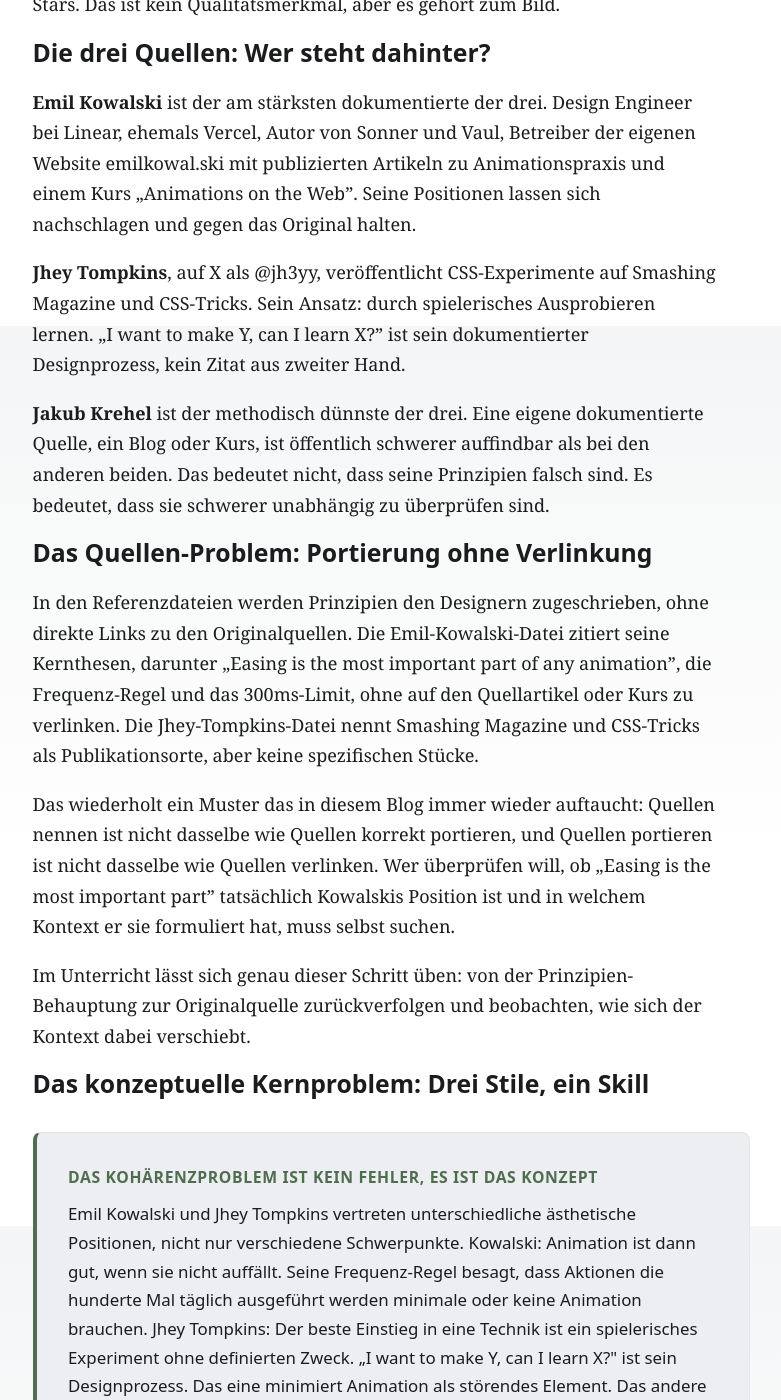
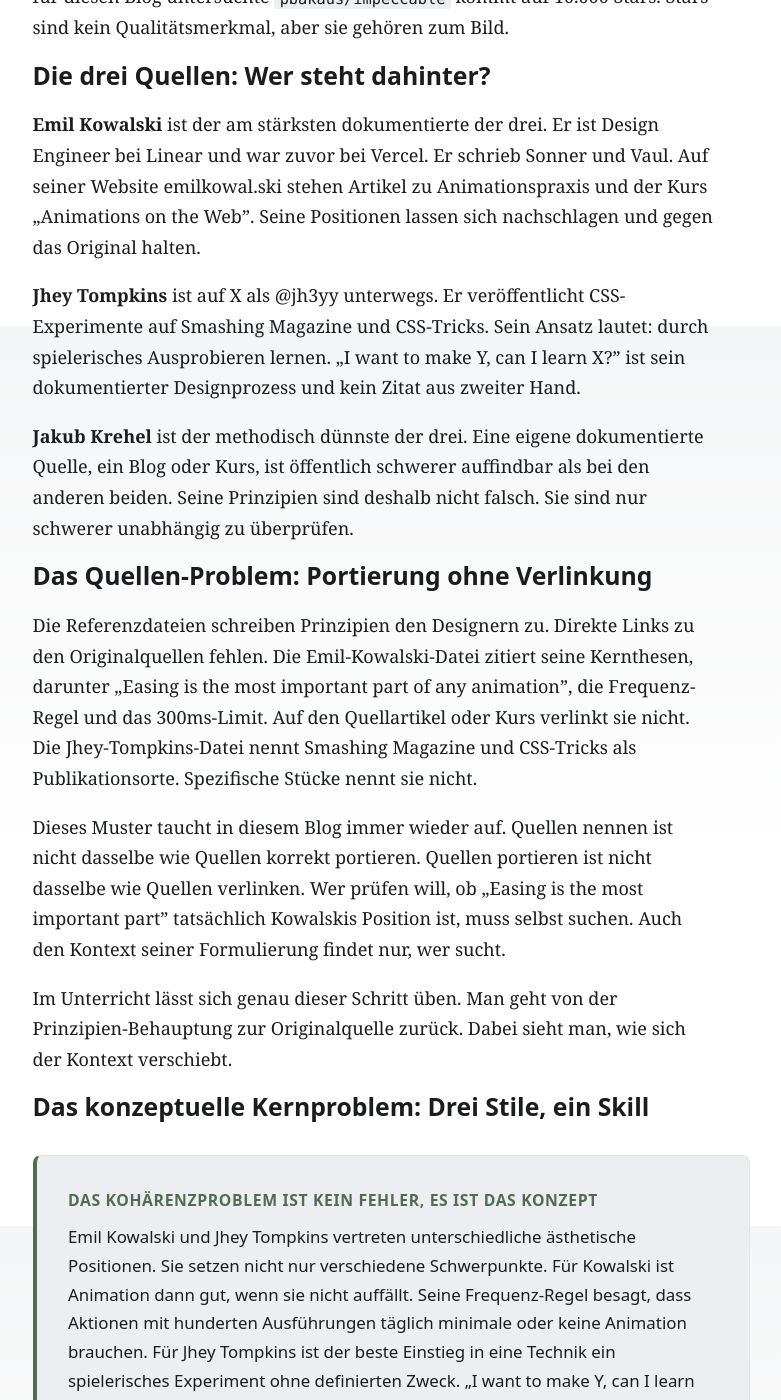
Before and after one commit to Kuchengnom/uxd-skill-audit, a Jekyll site: the page built from _posts/2026-04-20-design-motion-principles.md, in a window 1280 px wide and 1400 px high, scrolled down 2374 px. Shown: the whole window, without its empty margins (249-1030 px from the left). Built offline with Jekyll 4.4.1, drawn with Linux system fonts in a browser that asks for light colours; some of the changed text lies outside the part shown.

Commit message:
Restyle design-motion-principles in Sebastians Schreibstil (Register: Öffentlich)
Co-Authored-By: Claude Sonnet 5.5 <noreply@anthropic.com>
Claude-Session: https://claude.ai/code/session_01FoZpr2siHdHPcuJrMJHmD7

```diff
--- a/_posts/2026-04-20-design-motion-principles.md
+++ b/_posts/2026-04-20-design-motion-principles.md
@@ -10,13 +10,13 @@ last_audited: "20. April 2026"
 
 skill_scores:
   methodische_fundierung: 3
-  methodische_fundierung_note: "Drei real existierende, öffentlich verifizierbare Praktiker als Quellen; Prinzipien plausibel und nachvollziehbar — aber keine direkten Links zu Originalartikeln oder Kursen in den Referenzdateien"
+  methodische_fundierung_note: "Die Quellen sind drei real existierende, öffentlich verifizierbare Praktiker. Die Prinzipien sind plausibel und nachvollziehbar. Die Referenzdateien enthalten aber keine direkten Links zu Originalartikeln oder Kursen."
   transparenz: 3
-  transparenz_note: "Kontext-Aware-Logik explizit kommuniziert; 'never apply rules blindly' steht im README — aber keine Warnung vor LLM-Grenzen bei visueller Animationsbewertung"
+  transparenz_note: "Die Kontext-Aware-Logik ist explizit kommuniziert. 'never apply rules blindly' steht im README. Eine Warnung vor LLM-Grenzen bei visueller Animationsbewertung fehlt."
   validierbarkeit: 2
-  validierbarkeit_note: "Hohe Installationszahlen (861/Woche) sind kein Qualitätsnachweis; keine Testfälle, keine Before/After-Beispiele, kein Vergleich mit Expertenbewertung dokumentiert"
+  validierbarkeit_note: "Hohe Installationszahlen (861/Woche) sind kein Qualitätsnachweis. Dokumentiert sind weder Testfälle noch Before/After-Beispiele noch ein Vergleich mit Expertenbewertung."
   wartbarkeit: 3
-  wartbarkeit_note: "Identifizierbarer Maintainer (Kyle Zantos, aktiv auf X), MIT-Lizenz, Version v1.2.0 vom 16. April 2026 — aber Einzelperson mit 17 Commits insgesamt"
+  wartbarkeit_note: "Der Maintainer ist identifizierbar (Kyle Zantos, aktiv auf X). Es gibt eine MIT-Lizenz und Version v1.2.0 vom 16. April 2026. Dahinter steht aber eine Einzelperson mit 17 Commits insgesamt."
 
 tags:
   - motion-design
@@ -31,65 +31,65 @@ tags:
   - design-engineer
 ---
 
-In diesem Blog wurde `emilkowalski/skill` bereits evaluiert und mit dem Urteil „Solide" versehen. Das Besondere an diesem Skill: Er stammt vom Designer selbst. Kyle Zantos' `design-motion-principles` verfolgt eine andere Strategie, und das ist der Ausgangspunkt dieser Evaluation.
+In diesem Blog wurde `emilkowalski/skill` bereits evaluiert. Das Urteil lautete „Solide". Der Skill stammt vom Designer selbst. Kyle Zantos' `design-motion-principles` verfolgt eine andere Strategie. Sie ist der Ausgangspunkt dieser Evaluation.
 
-Das Repository verspricht einen Motion-Design-Audit-Skill „trained on Emil Kowalski, Jakub Krehel, and Jhey Tompkins." Statt eines Designers werden drei synthetisiert. Das klingt umfassender. Ob es das ist, ist eine andere Frage.
+Das Repository verspricht einen Motion-Design-Audit-Skill „trained on Emil Kowalski, Jakub Krehel, and Jhey Tompkins." Statt eines Designers werden drei synthetisiert. Das klingt umfassender. Ob es das ist, bleibt offen.
 
 ## Was das Repository enthält
 
-Die Struktur ist ordentlich: ein SKILL.md mit Orchestrierungslogik, sieben Referenzdateien und Slash-Commands für verschiedene Audit-Szenarien. Auf jeden Designer entfällt eine Referenzdatei, dazu kommen Dokumente zu Accessibility, Performance und Audit-Checkliste.
+Die Struktur ist ordentlich. Es gibt ein SKILL.md mit Orchestrierungslogik, sieben Referenzdateien und Slash-Commands für verschiedene Audit-Szenarien. Auf jeden Designer entfällt eine Referenzdatei. Dazu kommen Dokumente zu Accessibility, Performance und Audit-Checkliste.
 
-Kyle Zantos ist auf GitHub und X als Design Engineer auffindbar. Das Repository gehört zum grösseren Ökosystem `design-engineer-auditor-package`. MIT-Lizenz vorhanden, Version v1.2.0 erschien am 16. April 2026. Mit 287 Stars und 861 Wocheninstallationen hat der Skill erkennbare Verbreitung, liegt aber weit unter dem für diesen Blog untersuchten `pbakaus/impeccable` mit seinen 10.000 Stars. Das ist kein Qualitätsmerkmal, aber es gehört zum Bild.
+Kyle Zantos ist auf GitHub und X als Design Engineer auffindbar. Das Repository gehört zum größeren Ökosystem `design-engineer-auditor-package`. Die MIT-Lizenz ist vorhanden. Version v1.2.0 erschien am 16. April 2026. Der Skill hat 287 Stars und 861 Wocheninstallationen. Das ist erkennbare Verbreitung. Das für diesen Blog untersuchte `pbakaus/impeccable` kommt auf 10.000 Stars. Stars sind kein Qualitätsmerkmal, aber sie gehören zum Bild.
 
 ## Die drei Quellen: Wer steht dahinter?
 
-**Emil Kowalski** ist der am stärksten dokumentierte der drei. Design Engineer bei Linear, ehemals Vercel, Autor von Sonner und Vaul, Betreiber der eigenen Website emilkowal.ski mit publizierten Artikeln zu Animationspraxis und einem Kurs „Animations on the Web". Seine Positionen lassen sich nachschlagen und gegen das Original halten.
+**Emil Kowalski** ist der am stärksten dokumentierte der drei. Er ist Design Engineer bei Linear und war zuvor bei Vercel. Er schrieb Sonner und Vaul. Auf seiner Website emilkowal.ski stehen Artikel zu Animationspraxis und der Kurs „Animations on the Web". Seine Positionen lassen sich nachschlagen und gegen das Original halten.
 
-**Jhey Tompkins**, auf X als @jh3yy, veröffentlicht CSS-Experimente auf Smashing Magazine und CSS-Tricks. Sein Ansatz: durch spielerisches Ausprobieren lernen. „I want to make Y, can I learn X?" ist sein dokumentierter Designprozess, kein Zitat aus zweiter Hand.
+**Jhey Tompkins** ist auf X als @jh3yy unterwegs. Er veröffentlicht CSS-Experimente auf Smashing Magazine und CSS-Tricks. Sein Ansatz lautet: durch spielerisches Ausprobieren lernen. „I want to make Y, can I learn X?" ist sein dokumentierter Designprozess und kein Zitat aus zweiter Hand.
 
-**Jakub Krehel** ist der methodisch dünnste der drei. Eine eigene dokumentierte Quelle, ein Blog oder Kurs, ist öffentlich schwerer auffindbar als bei den anderen beiden. Das bedeutet nicht, dass seine Prinzipien falsch sind. Es bedeutet, dass sie schwerer unabhängig zu überprüfen sind.
+**Jakub Krehel** ist der methodisch dünnste der drei. Eine eigene dokumentierte Quelle, ein Blog oder Kurs, ist öffentlich schwerer auffindbar als bei den anderen beiden. Seine Prinzipien sind deshalb nicht falsch. Sie sind nur schwerer unabhängig zu überprüfen.
 
 ## Das Quellen-Problem: Portierung ohne Verlinkung
 
-In den Referenzdateien werden Prinzipien den Designern zugeschrieben, ohne direkte Links zu den Originalquellen. Die Emil-Kowalski-Datei zitiert seine Kernthesen, darunter „Easing is the most important part of any animation", die Frequenz-Regel und das 300ms-Limit, ohne auf den Quellartikel oder Kurs zu verlinken. Die Jhey-Tompkins-Datei nennt Smashing Magazine und CSS-Tricks als Publikationsorte, aber keine spezifischen Stücke.
+Die Referenzdateien schreiben Prinzipien den Designern zu. Direkte Links zu den Originalquellen fehlen. Die Emil-Kowalski-Datei zitiert seine Kernthesen, darunter „Easing is the most important part of any animation", die Frequenz-Regel und das 300ms-Limit. Auf den Quellartikel oder Kurs verlinkt sie nicht. Die Jhey-Tompkins-Datei nennt Smashing Magazine und CSS-Tricks als Publikationsorte. Spezifische Stücke nennt sie nicht.
 
-Das wiederholt ein Muster das in diesem Blog immer wieder auftaucht: Quellen nennen ist nicht dasselbe wie Quellen korrekt portieren, und Quellen portieren ist nicht dasselbe wie Quellen verlinken. Wer überprüfen will, ob „Easing is the most important part" tatsächlich Kowalskis Position ist und in welchem Kontext er sie formuliert hat, muss selbst suchen.
+Dieses Muster taucht in diesem Blog immer wieder auf. Quellen nennen ist nicht dasselbe wie Quellen korrekt portieren. Quellen portieren ist nicht dasselbe wie Quellen verlinken. Wer prüfen will, ob „Easing is the most important part" tatsächlich Kowalskis Position ist, muss selbst suchen. Auch den Kontext seiner Formulierung findet nur, wer sucht.
 
-Im Unterricht lässt sich genau dieser Schritt üben: von der Prinzipien-Behauptung zur Originalquelle zurückverfolgen und beobachten, wie sich der Kontext dabei verschiebt.
+Im Unterricht lässt sich genau dieser Schritt üben. Man geht von der Prinzipien-Behauptung zur Originalquelle zurück. Dabei sieht man, wie sich der Kontext verschiebt.
 
 ## Das konzeptuelle Kernproblem: Drei Stile, ein Skill
 
 <div class="callout">
 <div class="callout__title">Das Kohärenzproblem ist kein Fehler, es ist das Konzept</div>
-Emil Kowalski und Jhey Tompkins vertreten unterschiedliche ästhetische Positionen, nicht nur verschiedene Schwerpunkte. Kowalski: Animation ist dann gut, wenn sie nicht auffällt. Seine Frequenz-Regel besagt, dass Aktionen die hunderte Mal täglich ausgeführt werden minimale oder keine Animation brauchen. Jhey Tompkins: Der beste Einstieg in eine Technik ist ein spielerisches Experiment ohne definierten Zweck. „I want to make Y, can I learn X?" ist sein Designprozess. Das eine minimiert Animation als störendes Element. Das andere feiert Animation als Erkenntnisweg. Beide sind legitime Perspektiven für ihren jeweiligen Kontext. Aber sie zusammen in einem „Motion Design Audit" zu bündeln und Context-Awareness als Lösung zu deklarieren, verschiebt das epistemische Problem nur. Wer entscheidet welcher Kontext vorliegt, und auf welcher Grundlage?
+Emil Kowalski und Jhey Tompkins vertreten unterschiedliche ästhetische Positionen. Sie setzen nicht nur verschiedene Schwerpunkte. Für Kowalski ist Animation dann gut, wenn sie nicht auffällt. Seine Frequenz-Regel besagt, dass Aktionen mit hunderten Ausführungen täglich minimale oder keine Animation brauchen. Für Jhey Tompkins ist der beste Einstieg in eine Technik ein spielerisches Experiment ohne definierten Zweck. „I want to make Y, can I learn X?" ist sein Designprozess. Das eine minimiert Animation als störendes Element. Das andere feiert Animation als Erkenntnisweg. Beide sind legitime Perspektiven für ihren Kontext. Beide zusammen in einem „Motion Design Audit" zu bündeln und Context-Awareness als Lösung zu deklarieren, verschiebt das epistemische Problem nur. Wer legt den Kontext fest? Und worauf stützt sich das?
 </div>
 
-Der Skill gibt eine Antwort darauf: Reconnaissance. Bevor ein Audit beginnt, analysiert Claude den Projekttyp und priorisiert die passende Designer-Perspektive. Unterschieden werden Produktivitätstool, Consumer App und kreative Seite. Emil steht für Produktivität, Jhey für Portfolios, Jakub für polished Consumer-Apps.
+Der Skill gibt darauf eine Antwort: Reconnaissance. Vor dem Audit analysiert Claude den Projekttyp und priorisiert die passende Designer-Perspektive. Unterschieden werden Produktivitätstool, Consumer App und kreative Seite. Emil steht für Produktivität, Jhey für Portfolios und Jakub für polished Consumer-Apps.
 
-Das klingt sinnvoll. Aber es setzt voraus, dass Claude den Projektkontext korrekt einschätzt und auch bei Mischformen brauchbar entscheidet, etwa bei einem spielerischen B2B-Tool oder einem ernsthaften Portfolio. Keine dieser Annahmen ist im Skill dokumentiert, keine durch Testfälle abgedeckt.
+Das klingt sinnvoll. Es setzt aber voraus, dass Claude den Projektkontext korrekt einschätzt. Auch bei Mischformen müsste Claude brauchbar entscheiden, etwa bei einem spielerischen B2B-Tool oder einem ernsthaften Portfolio. Keine dieser Annahmen ist im Skill dokumentiert. Keine ist durch Testfälle abgedeckt.
 
-Dazu kommt ein grundlegenderes Problem: Claude kann Animationen nicht sehen. Der Audit findet auf Code-Ebene statt, CSS-Eigenschaften, Timing-Werte, Easing-Kurven. Ob eine Animation tatsächlich „natural" wirkt oder ob das Timing zu lang ist, lässt sich nicht allein aus dem Quellcode ableiten. Der Skill gibt CSS-Empfehlungen ohne Rückkopplungsschleife.
+Dazu kommt ein grundlegenderes Problem. Claude kann Animationen nicht sehen. Der Audit findet auf Code-Ebene statt: CSS-Eigenschaften, Timing-Werte, Easing-Kurven. Ob eine Animation „natural" wirkt, lässt sich nicht allein aus dem Quellcode ableiten. Das gilt auch für die Frage, ob das Timing zu lang ist. Der Skill gibt CSS-Empfehlungen ohne Rückkopplungsschleife.
 
 ## Vergleich mit emilkowalski/skill
 
-Dieser Blog hat `emilkowalski/skill` mit „Solide" bewertet. Ein zentrales Argument war, dass der Skill vom Designer selbst stammt: kein Zwischenlayer der verzerren kann.
+Dieser Blog hat `emilkowalski/skill` mit „Solide" bewertet. Ein zentrales Argument war die Herkunft. Er stammt vom Designer selbst. Es gibt keinen Zwischenlayer, der verzerren kann.
 
-`design-motion-principles` ist ein Drittpartei-Skill. Kyle Zantos hat Kowalskis, Krehels und Tompkins' Arbeit gelesen, interpretiert und in Prompt-Form übersetzt. Bei jeder Übersetzungsstufe kann sich die Bedeutung verschieben: Was Kowalski mit „restraint" meinte, was Zantos darunter verstand, und was Claude im Audit-Kontext daraus macht, sind drei verschiedene Dinge. Nur das erste davon ist direkt verifizierbar.
+`design-motion-principles` ist ein Drittpartei-Skill. Kyle Zantos hat die Arbeit von Kowalski, Krehel und Tompkins gelesen, interpretiert und in Prompt-Form übersetzt. Bei jeder Stufe kann sich die Bedeutung verschieben. Was Kowalski mit „restraint" meinte, ist eine Sache. Was Zantos darunter verstand, ist die zweite. Was Claude im Audit-Kontext daraus macht, ist die dritte. Nur die erste ist direkt verifizierbar.
 
-Das ist eine strukturelle Beobachtung über Drittpartei-Portierung, keine Kritik an Zantos' Arbeit. First-Party-Skills haben dieses Problem schlicht nicht.
+Das ist eine strukturelle Beobachtung über Drittpartei-Portierung. Eine Kritik an Zantos' Arbeit ist es nicht. First-Party-Skills haben dieses Problem schlicht nicht.
 
 ## Wartung und Community
 
-Kyle Zantos kommuniziert auf X über seine Skill-Entwicklung. Das Repository ist Teil eines grösseren `design-engineer-auditor-package`. MIT-Lizenz vorhanden, v1.2.0 erschien vier Tage vor diesem Post.
+Kyle Zantos kommuniziert auf X über seine Skill-Entwicklung. Das Repository ist Teil des größeren `design-engineer-auditor-package`. Die MIT-Lizenz ist vorhanden. Version v1.2.0 erschien vier Tage vor diesem Post.
 
-17 Commits insgesamt ist eine überschaubare Historie. Das kann auf einen schlank gehaltenen Skill hindeuten oder auf frühes Stadium. Ein offenes Issue ist ein normales Signal für ein aktives Projekt.
+17 Commits insgesamt sind eine überschaubare Historie. Es kann auf einen schlank gehaltenen Skill hindeuten. Es kann auch ein frühes Stadium sein. Ein offenes Issue ist ein normales Signal für ein aktives Projekt.
 
 ## Empfehlung für den Unterrichtseinsatz
 
 `design-motion-principles` eignet sich als Fallbeispiel für zwei konkrete Fragen.
 
-Das Verifikationsproblem: Die drei Designer sind real, ihre Prinzipien öffentlich nachvollziehbar, aber die Referenzdateien verlinken nicht auf die Originalquellen. Woher kommt das 300ms-Limit genau? In welchem Artikel von Emil Kowalski steht das, und in welchem Kontext? Dieser Weg lässt sich nachverfolgen. Das ist eine lohnende Übung.
+Die erste ist das Verifikationsproblem. Die drei Designer sind real und ihre Prinzipien öffentlich nachvollziehbar. Die Referenzdateien verlinken aber nicht auf die Originalquellen. Woher kommt das 300ms-Limit genau? Wo steht es bei Emil Kowalski, und wie ist es dort eingebettet? Dieser Weg lässt sich nachverfolgen. Die Übung lohnt sich.
 
-Das Kohärenzproblem bei Stil-Synthesisen: Drei Designer mit verschiedenen ästhetischen Ausgangspositionen zusammenzufassen löst kein Problem, es definiert ein neues. Mehr Stimmen bedeutet nicht einen klareren Standpunkt. „Context-aware" ist Zantos' Antwort auf die Frage welche Perspektive gilt. Im Unterricht kann man genau untersuchen, was das konkret bedeutet und wo es abbricht.
+Die zweite ist das Kohärenzproblem bei Stil-Synthesen. Drei Designer mit verschiedenen ästhetischen Ausgangspositionen zusammenzufassen löst kein Problem. Es definiert ein neues. Mehr Stimmen ergeben keinen klareren Standpunkt. „Context-aware" ist Zantos' Antwort auf die Frage nach der geltenden Perspektive. Im Unterricht kann man untersuchen, was das konkret bedeutet. Man sieht auch, wo es abbricht.
 
-Als Werkzeug für einen Motion-Design-Audit funktioniert der Skill dort, wo der Nutzer bereits weiß welchen Designer-Modus er braucht. Wer weiß, dass er einen Emil-Kowalski-Audit für ein Produktivitätstool möchte, bekommt nützliche Impulse. Wer das nicht weiß, bekommt eine Entscheidung die Claude für ihn trifft, ohne Testfälle und ohne visuelle Wahrnehmung.
+Als Werkzeug für einen Motion-Design-Audit funktioniert der Skill dort, wo der Nutzer den Designer-Modus bereits kennt. Wer einen Emil-Kowalski-Audit für ein Produktivitätstool will, bekommt nützliche Impulse. Wer das nicht weiß, bekommt eine Entscheidung von Claude. Testfälle gibt es dafür nicht. Visuelle Wahrnehmung fehlt ebenfalls.
```
